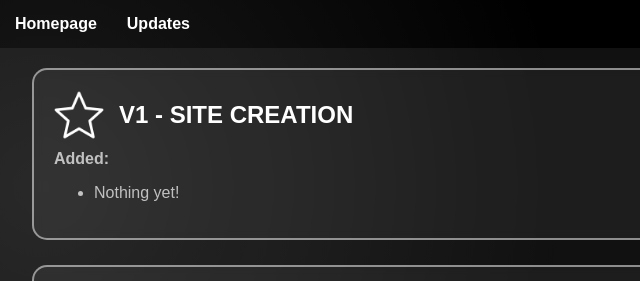
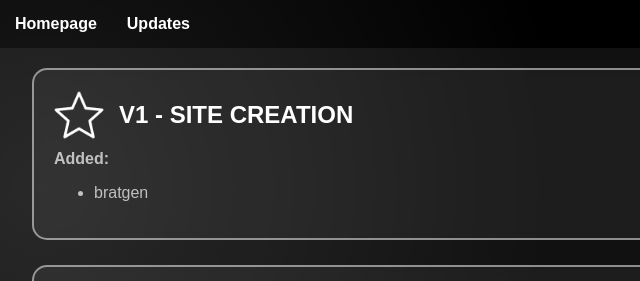
Before and after one commit to opticsucksatcode/test, a plain HTML site: page updates.html in a window 1280 px wide. Shown: the top 281 px of the page, 0-640 px from the left. Drawn offline with Linux system fonts and the light colour scheme.

Commit message:
Update updates.html

```diff
--- a/updates.html
+++ b/updates.html
@@ -122,7 +122,7 @@
       <div class="small-text">
         <b>Added:</b><br>
         <ul>
-            <li>Nothing yet!</li>
+            <li>bratgen</li>
         </ul>
 
       </div>
```
